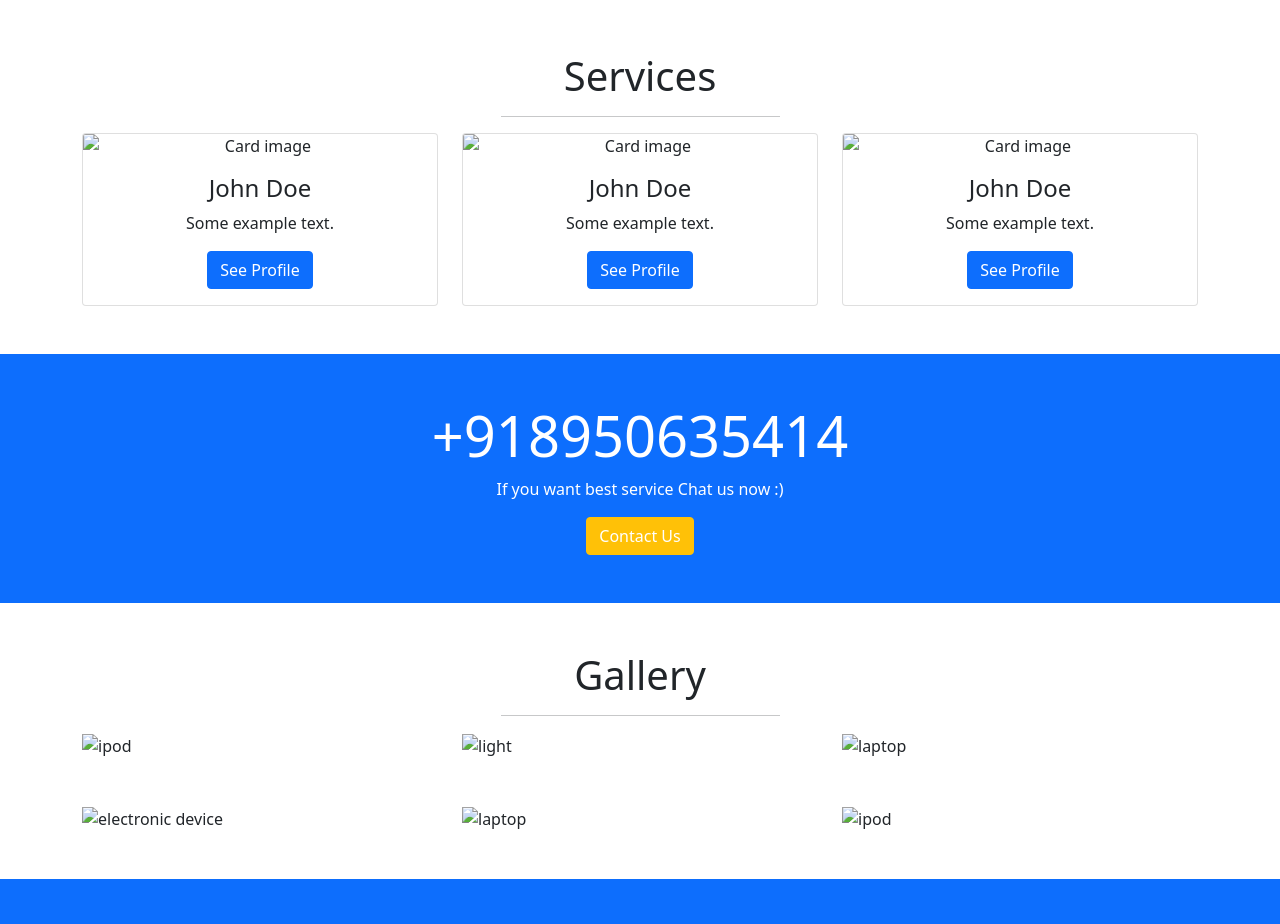
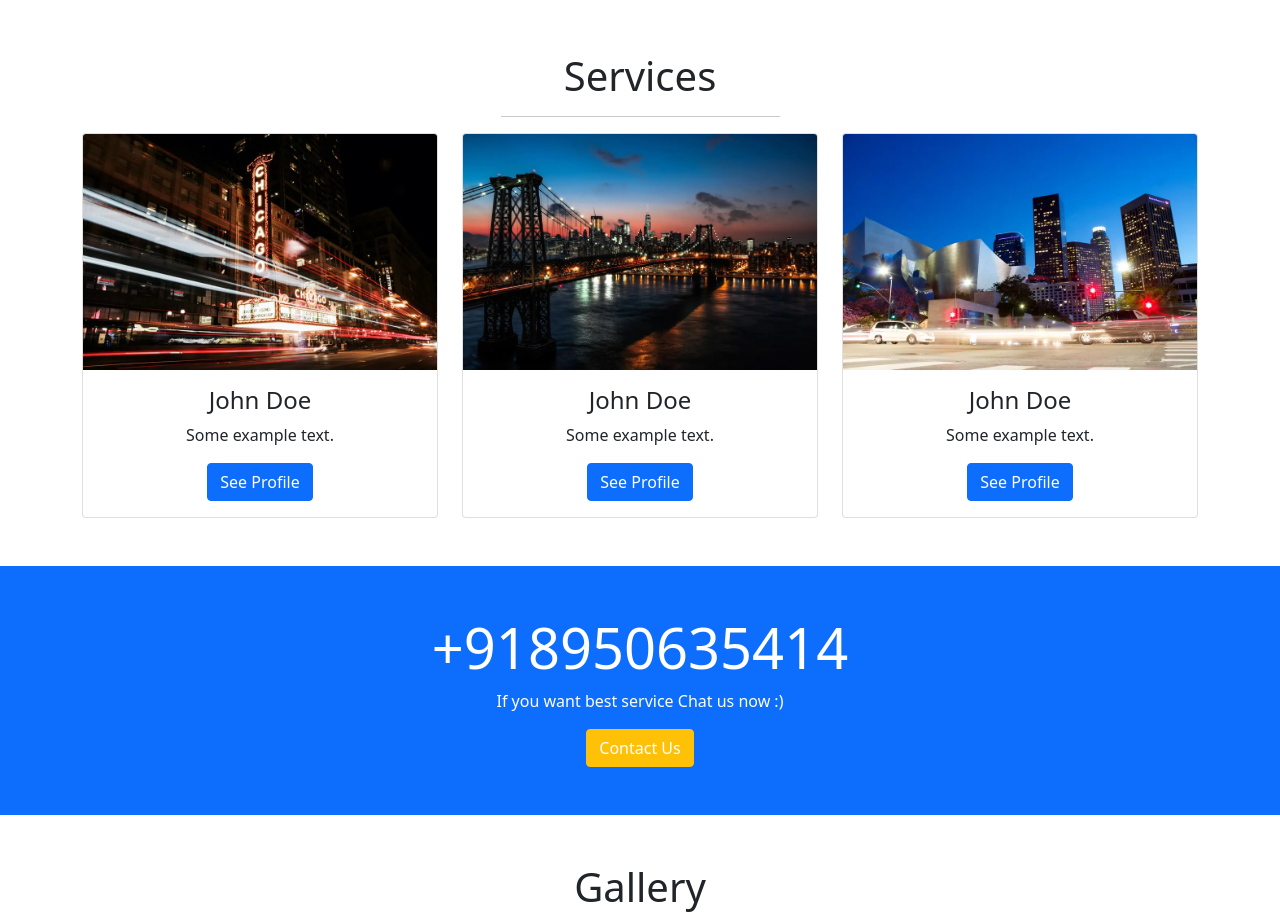
Before and after one commit to visukr3047/Portfolio-Website, a plain HTML site: page index.html in a window 1280 px wide. Shown: the part 1080-2004 px from the top of the page. Drawn offline with nearby package versions, Linux system fonts and the light colour scheme.

Commit message:
Updated index.html

```diff
--- a/index.html
+++ b/index.html
@@ -82,21 +82,21 @@ a.nav-link {
       </div>
       <div class="carousel-inner">
         <div class="carousel-item active">
-          <img src="./images/trolley_stop_city_evening_lighting_119292_1366x768.webp" class="d-block w-100" alt="EVening City Lighting" >
+          <img src="trolley_stop_city_evening_lighting_119292_1366x768.webp" class="d-block w-100" alt="Evening City Lighting" >
           <div class="carousel-caption d-none d-md-block">
             <h5>First slide label</h5>
             <p>Some representative placeholder content for the first slide.</p>
           </div>
         </div>
         <div class="carousel-item" >
-          <img src="./images/japan_shirakawa_houses_mountains_trees_112963_1366x768.webp" class="d-block w-100"  alt="Mountain Trees">
+          <img src="japan_shirakawa_houses_mountains_trees_112963_1366x768.webp" class="d-block w-100"  alt="Mountain Trees">
           <div class="carousel-caption d-none d-md-block">
             <h5>Second slide label</h5>
             <p>Some representative placeholder content for the second slide.</p>
           </div>
         </div>
         <div class="carousel-item">
-          <img src="./images/australia_evening_opera_theater_river_landmark_30786_1366x768.webp"  class="d-block w-100" alt="Theater River Landmark">
+          <img src="australia_evening_opera_theater_river_landmark_30786_1366x768.webp"  class="d-block w-100" alt="Theater River Landmark">
           <div class="carousel-caption d-none d-md-block">
             <h5>Third slide label</h5>
             <p>Some representative placeholder content for the third slide.</p>
@@ -122,7 +122,7 @@ a.nav-link {
       <hr class="w-25 mx-auto ">
       <div class="row mb-5">
           <div class="col-lg-6 col-md-6 col-sm-12">
-         <img src="./images/photo-1512805668868-1608a189cc2b.webp" alt="Study Table " class="img-fluid" ><!--img-fluid to make image responsive-->
+         <img src="photo-1512805668868-1608a189cc2b.webp" alt="Study Table " class="img-fluid" ><!--img-fluid to make image responsive-->
           </div>
           <div class="col-lg-6 col-md-6 col-sm-12">
 <h1>Who am I?</h1>
@@ -144,7 +144,7 @@ a.nav-link {
 
             <div class="col-lg-4 col-md-4 col-sm-12">
               <div class="card">
-                <img class="card-img-top" src="./images/card-image.webp" alt="Card image">
+                <img class="card-img-top" src="card-image.webp" alt="Card image">
                 <div class="card-body">
                   <h4 class="card-title">John Doe</h4>
                   <p class="card-text">Some example text.</p>
@@ -154,7 +154,7 @@ a.nav-link {
             </div>
             <div class="col-lg-4 col-md-4 col-sm-12">
               <div class="card">
-                <img class="card-img-top" src="./images/card-image2.webp" alt="Card image">
+                <img class="card-img-top" src="card-image2.webp" alt="Card image">
                 <div class="card-body">
                   <h4 class="card-title">John Doe</h4>
                   <p class="card-text">Some example text.</p>
@@ -164,7 +164,7 @@ a.nav-link {
             </div>
             <div class="col-lg-4 col-md-4 col-sm-12">
               <div class="card">
-                <img class="card-img-top" src="./images/card-image3.webp"  alt="Card image">
+                <img class="card-img-top" src="card-image3.webp"  alt="Card image">
                 <div class="card-body">
                   <h4 class="card-title">John Doe</h4>
                   <p class="card-text">Some example text.</p>
@@ -194,23 +194,23 @@ a.nav-link {
       <hr class="w-25 mx-auto ">
       <div class="row">
         <div class="col-lg-4 col-md-4 col-sm-12 mb-5">
-          <img src="./images/ipod.webp" class="img-fluid" alt="ipod">  <!--class="img-fluid" is used to make website-->
+          <img src="ipod.webp" class="img-fluid" alt="ipod">  <!--class="img-fluid" is used to make website-->
         </div>
 
         <div class="col-lg-4 col-md-4 col-sm-12 mb-5">
-          <img src="./images/light.webp" class="img-fluid" alt="light">
+          <img src="light.webp" class="img-fluid" alt="light">
         </div>
         <div class="col-lg-4 col-md-4 col-sm-12 mb-5">
-          <img src="./images/laptop.webp" class="img-fluid" alt="laptop">
+          <img src="laptop.webp" class="img-fluid" alt="laptop">
         </div>
         <div class="col-lg-4 col-md-4 col-sm-12 mb-5">
-          <img src="./images/electronic device.webp" class="img-fluid" alt="electronic device">
+          <img src="electronic device.webp" class="img-fluid" alt="electronic device">
         </div>
         <div class="col-lg-4 col-md-4 col-sm-12 mb-5">
-          <img src="./images/laptop.webp" class="img-fluid" alt="laptop">
+          <img src="laptop.webp" class="img-fluid" alt="laptop">
         </div>
         <div class="col-lg-4 col-md-4 col-sm-12 mb-5">
-          <img src="./images/ipod.webp" class="img-fluid" alt="ipod">
+          <img src="ipod.webp" class="img-fluid" alt="ipod">
         </div>
       </div>
      </div>
```
